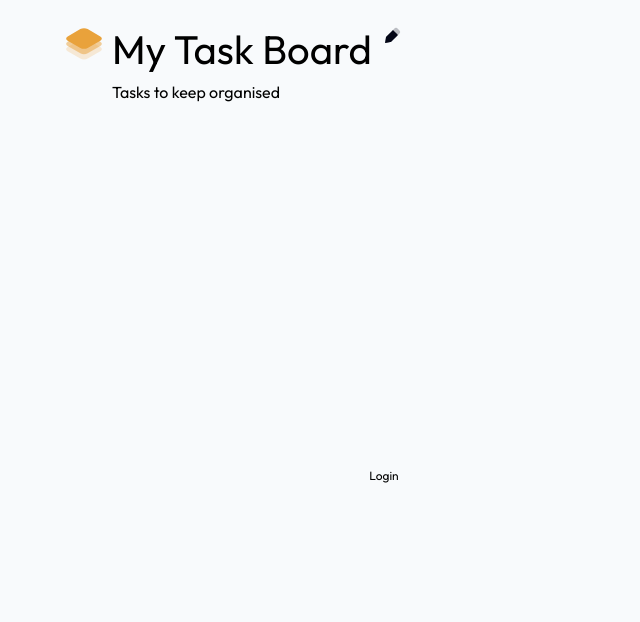
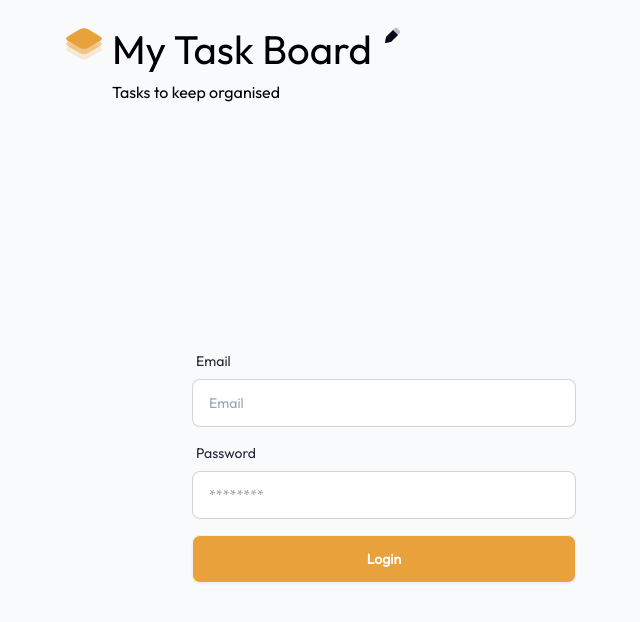
Before and after one commit to arilsonsouza/task-board, a React (Vite) app in the folder frontend/: page / in a window 1280 px wide. Shown: the top 622 px of the page, without its empty margins (256-896 px from the left). Built offline with nearby package versions, Linux system fonts and the light colour scheme.

Commit message:
feat: update sign in page

```diff
--- a/frontend/src/components/templates/DefaultLayout/index.tsx
+++ b/frontend/src/components/templates/DefaultLayout/index.tsx
@@ -6,7 +6,7 @@ import { Header } from "../../organisms/Header";
 export function DefaultLayout() {
   return (
     <div className="h-screen">
-      <LayoutContainer className="h-full flex flex-col gap-6">
+      <LayoutContainer className="h-full flex flex-col">
         <Header />
         <main className="h-full">
           <Outlet />
--- a/frontend/src/pages/SignIn/index.tsx
+++ b/frontend/src/pages/SignIn/index.tsx
@@ -1,7 +1,9 @@
+import { LoginForm } from "../../components/organisms/LoginForm";
+
 export function SignIn() {
   return (
-    <div className="h-full flex justify-center items-center">
-      <h1>Login</h1>
+    <div className="h-full flex justify-center items-center w-full">
+      <LoginForm />
     </div>
   )
 }
```
